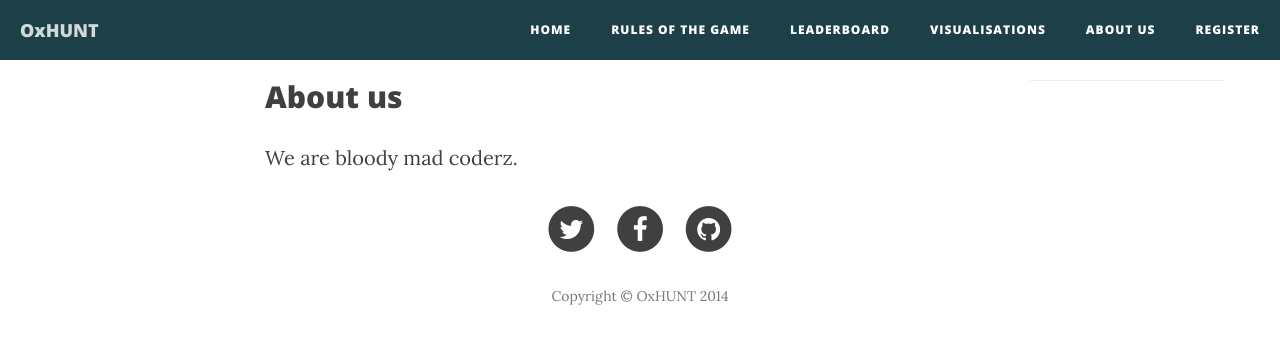
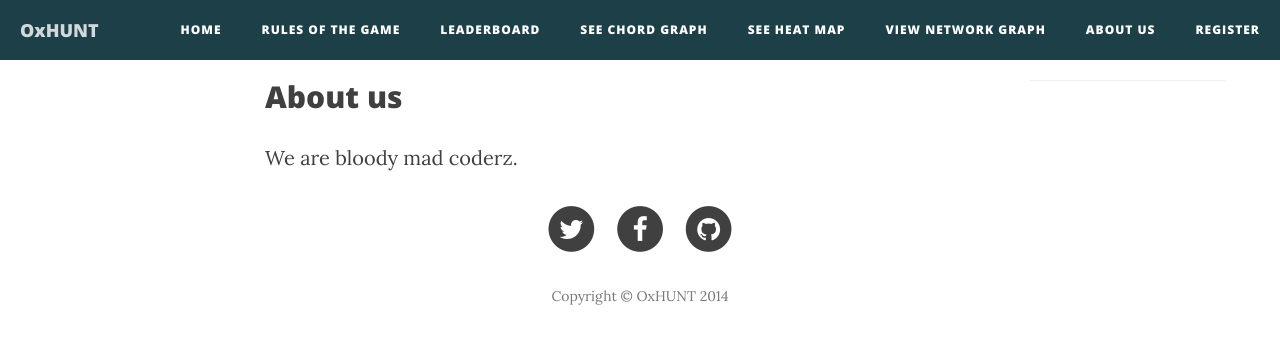
Before and after one commit to kacper-zylka/OxHack2014, a Django app: template oxhack/templates/oxhack/about.html in a window 1280 px wide. Shown: the top 344 px of the page. Run offline with Django 3.2, Linux system fonts and the light colour scheme; the template is opened without the code that fills it, so the values that code supplies are empty; some libraries are stand-ins or nearby versions.

Commit message:
Added triple visualisation shit

```diff
--- a/oxhack/templates/oxhack/base.html
+++ b/oxhack/templates/oxhack/base.html
@@ -64,8 +64,14 @@
                     <li {% if leaderboard %}style="background-color: #E23C3C"{% endif %}>
                         <a href="{% url 'leaderboard' %}">Leaderboard</a>
                     </li>
-                    <li {% if visualisations %}style="background-color: #E23C3C"{% endif %}>
-                        <a href="{% url 'visualisations' %}">Visualisations</a>
+                    <li {% if chord_graph %}style="background-color: #E23C3C"{% endif %}>
+                        <a href="{% url 'chord_graph' %}">See chord graph</a>
+                    </li>
+                    <li {% if heat_map %}style="background-color: #E23C3C"{% endif %}>
+                        <a href="{% url 'heat_map' %}">See heat map</a>
+                    </li>
+                    <li {% if network_graph %}style="background-color: #E23C3C"{% endif %}>
+                        <a href="{% url 'network_graph' %}">View network graph</a>
                     </li>
                     <li {% if about %}style="background-color: #E23C3C"{% endif %}>
                         <a href="{% url 'about' %}">About us</a>
--- a/oxhack/urls.py
+++ b/oxhack/urls.py
@@ -8,7 +8,11 @@ urlpatterns = patterns('',
 
     url(r'^rules$', 'oxhack.views.rules', name='rules'),
     url(r'^leaderboard$', 'oxhack.views.leaderboard', name='leaderboard'),
-    url(r'^visualisations$', 'oxhack.views.visualisations', name='visualisations'),
+
+    url(r'^visualisations/chord_graph$', 'oxhack.views.visualisation_chord_graph', name='chord_graph'),
+    url(r'^visualisations/heat_map$', 'oxhack.views.visualisation_heat_map', name='heat_map'),
+    url(r'^visualisations/network_graph$', 'oxhack.views.visualisation_network_graph', name='network_graph'),
+
     url(r'^about$', 'oxhack.views.about', name='about'),
 
     url(r'^admin/', include(admin.site.urls)),
```
Also changed, not shown: oxhack/views.py (+9 -2 lines).
